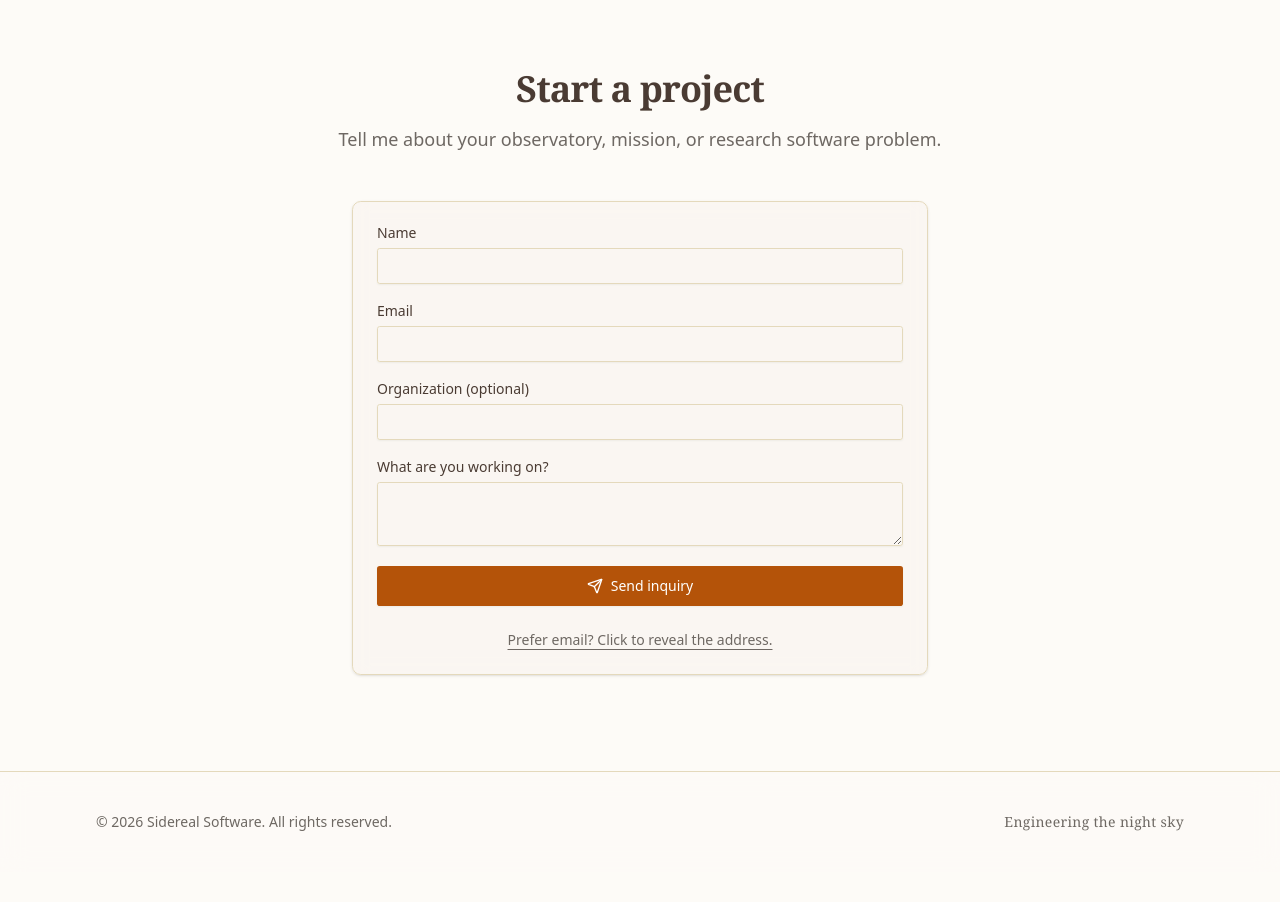
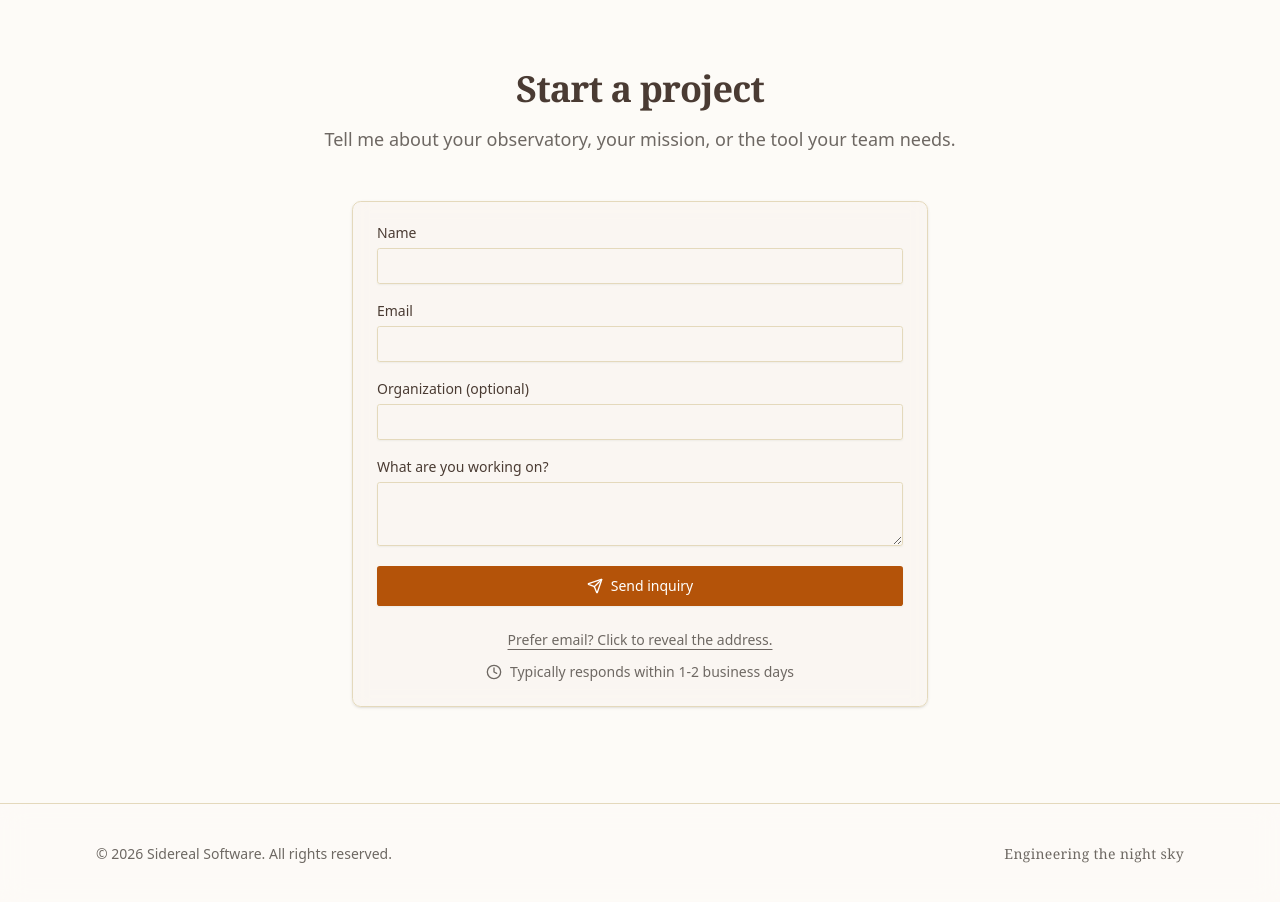
Before and after one commit to sidereal-software/sidereal-software.github.io, a React (Vite) app: page / in a window 1280 px wide. Shown: the part 7400-8302 px from the top of the page. Before the commit the page ends 8272 px from the top, so only its background shows below. Built offline with nearby package versions, Linux system fonts and the light colour scheme.

Commit message:
feat(site): restore response-time note and broaden contact copy

```diff
--- a/src/components/sections/contact.tsx
+++ b/src/components/sections/contact.tsx
@@ -25,7 +25,7 @@ export function Contact() {
       <div className="mx-auto max-w-6xl px-4 sm:px-6 lg:px-8">
         <SectionHeading
           title="Start a project"
-          description="Tell me about your observatory, mission, or research software problem."
+          description="Tell me about your observatory, your mission, or the tool your team needs."
         />
         <Card className="bg-card/60 mx-auto max-w-xl backdrop-blur-sm">
           {state.succeeded ? (
@@ -122,6 +122,10 @@ export function Contact() {
                   </button>
                 )}
               </p>
+              <p className="text-muted-foreground mt-3 flex items-center justify-center gap-2 text-sm">
+                <Clock className="size-4" aria-hidden="true" />
+                Typically responds within 1-2 business days
+              </p>
             </CardContent>
           )}
         </Card>
```
